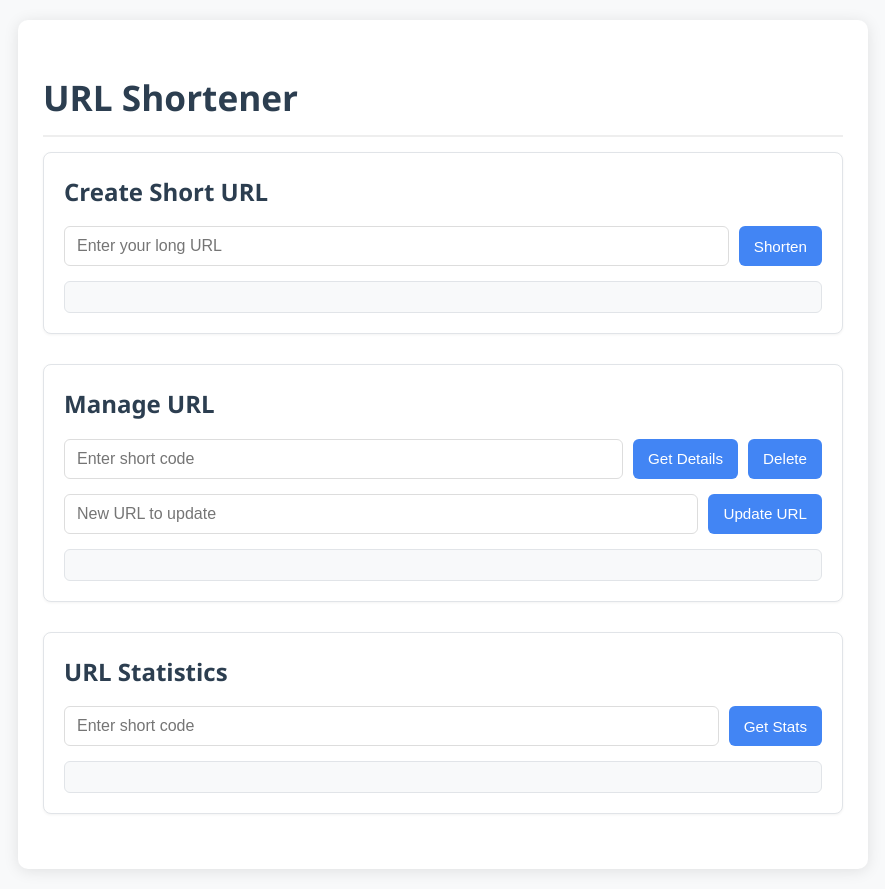
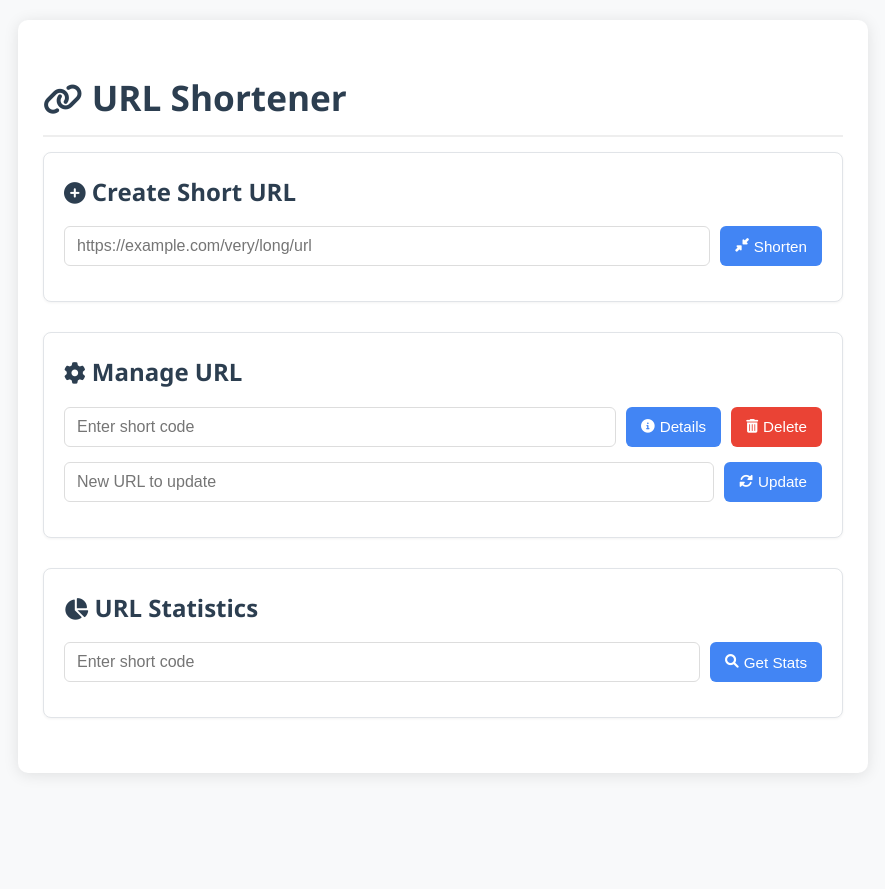
Before and after one commit to shahroz514/shahroz-innovaxel-ali, a Flask app: page / in a window 1280 px wide. Shown: the whole page, without its empty margins (197-1082 px from the left). After the commit the page ends 775 px from the top, so only its background shows below. Run offline with Flask 3, Linux system fonts and the light colour scheme.

Commit message:
updated index.html

```diff
--- a/templates/index.html
+++ b/templates/index.html
@@ -5,53 +5,79 @@
     <meta name="viewport" content="width=device-width, initial-scale=1.0">
     <title>URL Shortener</title>
     <link rel="stylesheet" href="/static/style.css">
+    <link rel="stylesheet" href="https://cdnjs.cloudflare.com/ajax/libs/font-awesome/6.0.0/css/all.min.css">
 </head>
 <body>
     <div class="container">
-        <h1>URL Shortener</h1>
+        <h1><i class="fas fa-link"></i> URL Shortener</h1>
 
         <div class="section">
-            <h2>Create Short URL</h2>
+            <h2><i class="fas fa-plus-circle"></i> Create Short URL</h2>
             <div class="form-group">
-                <input type="text" id="originalUrl" placeholder="Enter your long URL">
-                <button onclick="createShortUrl()">Shorten</button>
+                <input type="text" id="originalUrl" placeholder="https://example.com/very/long/url">
+                <button onclick="createShortUrl()"><i class="fas fa-compress-alt"></i> Shorten</button>
             </div>
-            <div id="shortUrlResult" class="result-box"></div>
+            <div id="shortUrlResult" class="result-box hidden">
+                <div class="url-display">
+                    <input type="text" id="shortUrlInput" readonly>
+                    <button id="copyButton" onclick="copyToClipboard()">
+                        <i class="far fa-copy"></i> Copy
+                    </button>
+                </div>
+                <div id="originalUrlDisplay" class="original-url"></div>
+                <div class="actions">
+                    <button onclick="testShortUrl()"><i class="fas fa-external-link-alt"></i> Test</button>
+                    <button onclick="getShortUrlStats()"><i class="fas fa-chart-bar"></i> Stats</button>
+                </div>
+            </div>
         </div>
 
         <div class="section">
-            <h2>Manage URL</h2>
+            <h2><i class="fas fa-cog"></i> Manage URL</h2>
             <div class="form-group">
                 <input type="text" id="shortCodeInput" placeholder="Enter short code">
-                <button onclick="getUrlDetails()">Get Details</button>
-                <button onclick="deleteUrl()">Delete</button>
+                <button onclick="getUrlDetails()"><i class="fas fa-info-circle"></i> Details</button>
+                <button class="danger" onclick="deleteUrl()"><i class="fas fa-trash-alt"></i> Delete</button>
             </div>
             <div class="form-group">
                 <input type="text" id="updateUrl" placeholder="New URL to update">
-                <button onclick="updateUrl()">Update URL</button>
+                <button onclick="updateUrl()"><i class="fas fa-sync-alt"></i> Update</button>
             </div>
-            <div id="urlDetails" class="result-box"></div>
+            <div id="urlDetails" class="result-box hidden details-box"></div>
         </div>
 
         <div class="section">
-            <h2>URL Statistics</h2>
+            <h2><i class="fas fa-chart-pie"></i> URL Statistics</h2>
             <div class="form-group">
                 <input type="text" id="statsShortCode" placeholder="Enter short code">
-                <button onclick="getStats()">Get Stats</button>
+                <button onclick="getStats()"><i class="fas fa-search"></i> Get Stats</button>
             </div>
-            <div id="statsResult" class="result-box"></div>
+            <div id="statsResult" class="result-box hidden stats-box"></div>
         </div>
     </div>
 
     <script>
         const baseUrl = window.location.origin;
 
+        // Helper functions
+        function showElement(id) {
+            document.getElementById(id).classList.remove('hidden');
+        }
+
+        function hideElement(id) {
+            document.getElementById(id).classList.add('hidden');
+        }
+
+        function resetCopyButton() {
+            const copyButton = document.getElementById('copyButton');
+            copyButton.innerHTML = '<i class="far fa-copy"></i> Copy';
+            copyButton.classList.remove('copied');
+        }
+
         async function makeRequest(url, method, data = null) {
             const options = {
                 method,
-                headers: {
-                    'Content-Type': 'application/json'
-                }
+                headers: { 'Content-Type': 'application/json' }
             };
             if (data) options.body = JSON.stringify(data);
 
@@ -61,106 +87,144 @@
                 if (!response.ok) throw new Error(result.error || 'Something went wrong');
                 return result;
             } catch (error) {
-                showError(error.message);
+                alert(`Error: ${error.message}`);
                 return null;
             }
         }
 
-        function showError(message) {
-            alert(`Error: ${message}`);
-        }
+        // Main functions
+        async function createShortUrl() {
+            const originalUrl = document.getElementById('originalUrl').value.trim();
+            if (!originalUrl) {
+                alert('Please enter a URL');
+                return;
+            }
 
-        function displayResult(elementId, content, isUrl = false) {
-            const element = document.getElementById(elementId);
-            if (isUrl) {
-                element.innerHTML = `<a href="${content}" target="_blank">${content}</a>`;
-            } else {
-                element.innerHTML = content;
+            resetCopyButton();
+            hideElement('shortUrlResult');
+
+            const result = await makeRequest('/shorten', 'POST', { url: originalUrl });
+            if (result) {
+                const shortUrl = `${baseUrl}/${result.shortCode}`;
+                document.getElementById('shortUrlInput').value = shortUrl;
+                document.getElementById('originalUrlDisplay').innerHTML =
+                    `Original: <a href="${result.url}" target="_blank">${result.url}</a>`;
+
+                // Store short code for other functions
+                document.getElementById('shortCodeInput').value = result.shortCode;
+                document.getElementById('statsShortCode').value = result.shortCode;
+
+                showElement('shortUrlResult');
             }
         }
 
-        async function createShortUrl() {
-            const originalUrl = document.getElementById('originalUrl').value;
-            if (!originalUrl) {
-                showError('Please enter a URL');
+        function copyToClipboard() {
+            const shortUrlInput = document.getElementById('shortUrlInput');
+            shortUrlInput.select();
+
+            navigator.clipboard.writeText(shortUrlInput.value).then(() => {
+                const copyButton = document.getElementById('copyButton');
+                copyButton.innerHTML = '<i class="fas fa-check"></i> Copied!';
+                copyButton.classList.add('copied');
+                setTimeout(resetCopyButton, 2000);
+            }).catch(err => {
+                console.error('Failed to copy: ', err);
+            });
+        }
+
+        function testShortUrl() {
+            const shortUrl = document.getElementById('shortUrlInput').value;
+            if (shortUrl) {
+                window.open(shortUrl, '_blank');
+            }
+        }
+
+        async function getShortUrlStats() {
+            const shortCode = document.getElementById('shortUrlInput').value.split('/').pop();
+            if (shortCode) {
+                document.getElementById('statsShortCode').value = shortCode;
+                await getStats();
+            }
+        }
+
+        // Rest of your functions (getUrlDetails, updateUrl, deleteUrl, getStats) remain the same
+        async function getUrlDetails() {
+            const shortCode = document.getElementById('shortCodeInput').value.trim();
+            if (!shortCode) {
+                alert('Please enter a short code');
                 return;
             }
 
-            const result = await makeRequest(`${baseUrl}/shorten`, 'POST', { url: originalUrl });
+            hideElement('urlDetails');
+            const result = await makeRequest(`/shorten/${shortCode}`, 'GET');
             if (result) {
-                displayResult('shortUrlResult',
-                    `Short URL: ${baseUrl}/${result.shortCode}<br>
-                     Original: ${result.url}`, true);
-            }
-        }
-
-        async function getUrlDetails() {
-            const shortCode = document.getElementById('shortCodeInput').value;
-            if (!shortCode) {
-                showError('Please enter a short code');
-                return;
-            }
-
-            const result = await makeRequest(`${baseUrl}/shorten/${shortCode}`, 'GET');
-            if (result) {
-                displayResult('urlDetails',
-                    `Short Code: ${result.shortCode}<br>
-                     Original URL: ${result.url}<br>
-                     Created: ${new Date(result.createdAt).toLocaleString()}<br>
-                     Last Updated: ${new Date(result.updatedAt).toLocaleString()}<br>
-                     Accessed: ${result.accessCount} times`);
+                const detailsBox = document.getElementById('urlDetails');
+                detailsBox.innerHTML = `
+                    <div class="detail-row"><span>Short Code:</span> ${result.shortCode}</div>
+                    <div class="detail-row"><span>Original URL:</span> <a href="${result.url}" target="_blank">${result.url}</a></div>
+                    <div class="detail-row"><span>Created:</span> ${new Date(result.createdAt).toLocaleString()}</div>
+                    <div class="detail-row"><span>Last Updated:</span> ${new Date(result.updatedAt).toLocaleString()}</div>
+                    <div class="detail-row"><span>Accessed:</span> ${result.accessCount} times</div>
+                `;
+                showElement('urlDetails');
             }
         }
 
         async function updateUrl() {
-            const shortCode = document.getElementById('shortCodeInput').value;
-            const newUrl = document.getElementById('updateUrl').value;
+            const shortCode = document.getElementById('shortCodeInput').value.trim();
+            const newUrl = document.getElementById('updateUrl').value.trim();
 
             if (!shortCode || !newUrl) {
-                showError('Please enter both short code and new URL');
+                alert('Please enter both short code and new URL');
                 return;
             }
 
-            const result = await makeRequest(`${baseUrl}/shorten/${shortCode}`, 'PUT', { url: newUrl });
+            const result = await makeRequest(`/shorten/${shortCode}`, 'PUT', { url: newUrl });
             if (result) {
-                displayResult('urlDetails',
-                    `Updated successfully!<br>
-                     New URL: ${result.url}<br>
-                     Short Code: ${result.shortCode}`);
+                alert('URL updated successfully!');
+                getUrlDetails(); // Refresh details
             }
         }
 
         async function deleteUrl() {
-            const shortCode = document.getElementById('shortCodeInput').value;
+            const shortCode = document.getElementById('shortCodeInput').value.trim();
             if (!shortCode) {
-                showError('Please enter a short code');
+                alert('Please enter a short code');
                 return;
             }
 
-            const response = await fetch(`${baseUrl}/shorten/${shortCode}`, { method: 'DELETE' });
-            if (response.ok) {
-                displayResult('urlDetails', 'URL deleted successfully');
-            } else {
-                const error = await response.json();
-                showError(error.error || 'Failed to delete URL');
+            if (confirm('Are you sure you want to delete this short URL?')) {
+                const response = await fetch(`/shorten/${shortCode}`, { method: 'DELETE' });
+                if (response.ok) {
+                    alert('URL deleted successfully');
+                    document.getElementById('urlDetails').innerHTML = '';
+                    document.getElementById('shortCodeInput').value = '';
+                } else {
+                    const error = await response.json();
+                    alert(error.error || 'Failed to delete URL');
+                }
             }
         }
 
         async function getStats() {
-            const shortCode = document.getElementById('statsShortCode').value;
+            const shortCode = document.getElementById('statsShortCode').value.trim();
             if (!shortCode) {
-                showError('Please enter a short code');
+                alert('Please enter a short code');
                 return;
             }
 
-            const result = await makeRequest(`${baseUrl}/shorten/${shortCode}/stats`, 'GET');
+            hideElement('statsResult');
+            const result = await makeRequest(`/shorten/${shortCode}/stats`, 'GET');
             if (result) {
-                displayResult('statsResult',
-                    `Short Code: ${result.shortCode}<br>
-                     Original URL: ${result.url}<br>
-                     Created: ${new Date(result.createdAt).toLocaleString()}<br>
-                     Last Updated: ${new Date(result.updatedAt).toLocaleString()}<br>
-                     Total Accesses: ${result.accessCount}`);
+                const statsBox = document.getElementById('statsResult');
+                statsBox.innerHTML = `
+                    <div class="stat-row"><span>Short Code:</span> ${result.shortCode}</div>
+                    <div class="stat-row"><span>Original URL:</span> <a href="${result.url}" target="_blank">${result.url}</a></div>
+                    <div class="stat-row"><span>Created:</span> ${new Date(result.createdAt).toLocaleString()}</div>
+                    <div class="stat-row"><span>Last Updated:</span> ${new Date(result.updatedAt).toLocaleString()}</div>
+                    <div class="stat-row"><span>Total Accesses:</span> ${result.accessCount}</div>
+                `;
+                showElement('statsResult');
             }
         }
     </script>
```
